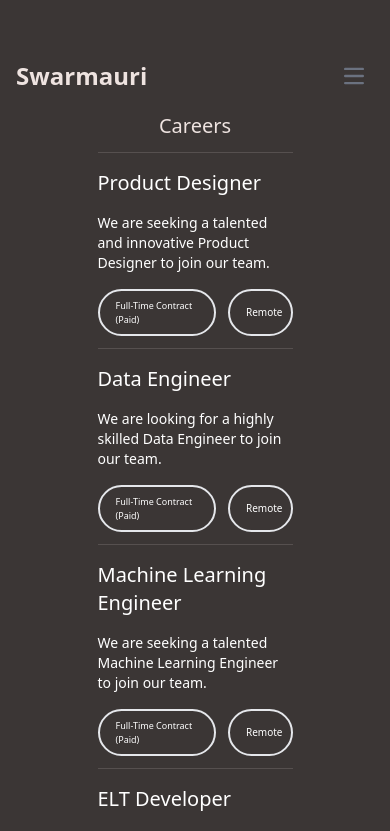
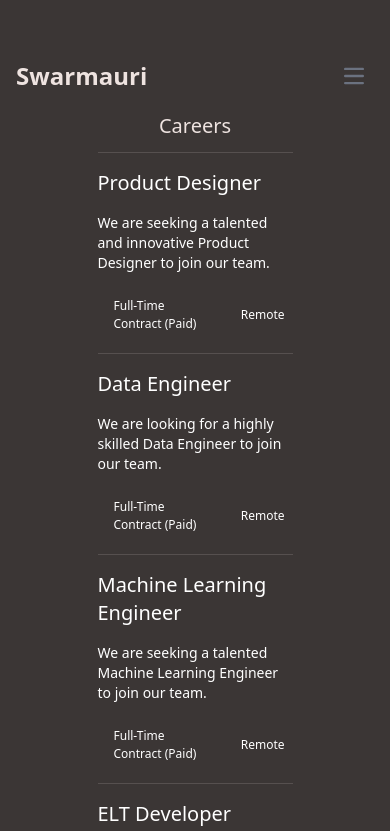
Before and after one commit to AjayTumula/Swarmauri, a Next.js app: page /careers in a window 390 px wide. Shown: the top 831 px of the page. Built offline with nearby package versions, Linux system fonts and the light colour scheme.

Commit message:
update responsive font size

```diff
--- a/app/ui-kit/CareerCard.tsx
+++ b/app/ui-kit/CareerCard.tsx
@@ -12,19 +12,19 @@
             <div className="text-xl pt-4 lg:text-2xl">{title}</div>
             <div className="text-sm pt-4 lg:text-lg">{description}</div>
             <div className="flex pt-4">
-                <div className="flex justify-between border-2 rounded-full p-2 mr-3 items-center md:items-center">
-                    <div className="mr-2 text-[15px] lg:text-[12px]">
+                <div className="flex justify-between lg:border-2 lg:rounded-full p-2 mr-3 items-center md:items-center">
+                    <div className="mr-2 text-[10px] md:text-[10px] lg:text-[12px]">
                         <i className="fa-solid fa-location-dot" style={{color: '#ffffff'}}></i>
                     </div>
-                    <div className="text-[9px] lg:text-[12px]">
+                    <div className="text-[12px] md:text-[12px] lg:text-[12px]">
                         {jobType}
                     </div>
                 </div>
-                <div className="flex justify-between border-2 rounded-full p-2 items-center md:items-center">
-                    <div className="mr-2 text-[15px] lg:text-[12px]">
+                <div className="flex justify-between lg:border-2 lg:rounded-full p-2 items-center md:items-center">
+                    <div className="mr-2 text-[10px] md:text-[10px] lg:text-[12px]">
                         <i className="fa-regular fa-clock" style={{color: '#ffffff'}}></i>
                     </div>
-                    <div className="text-[10px] lg:text-[12px]">
+                    <div className="text-[12px] md:text-[12px] lg:text-[12px]">
                         {location}
                     </div>
                 </div>
```
